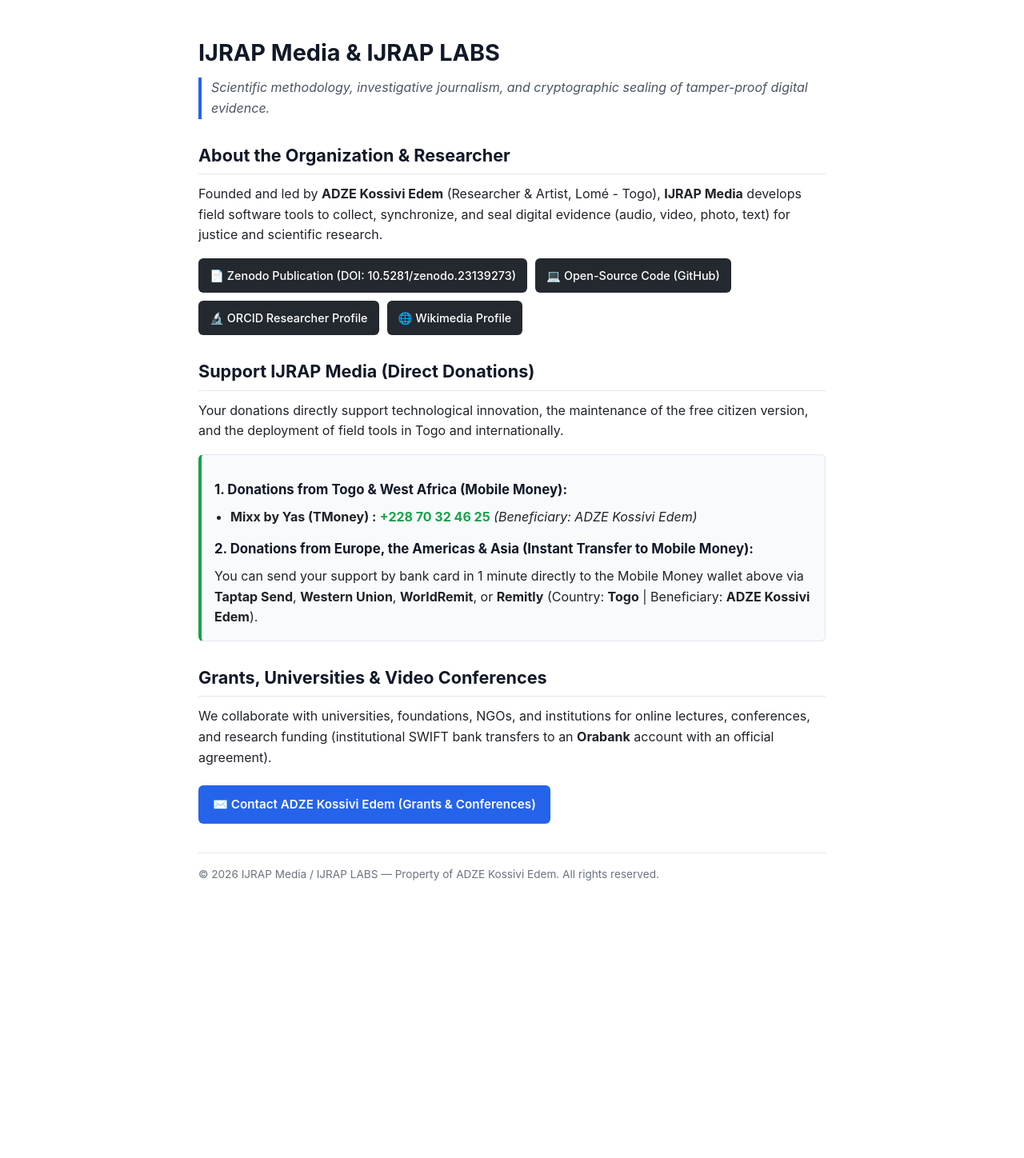
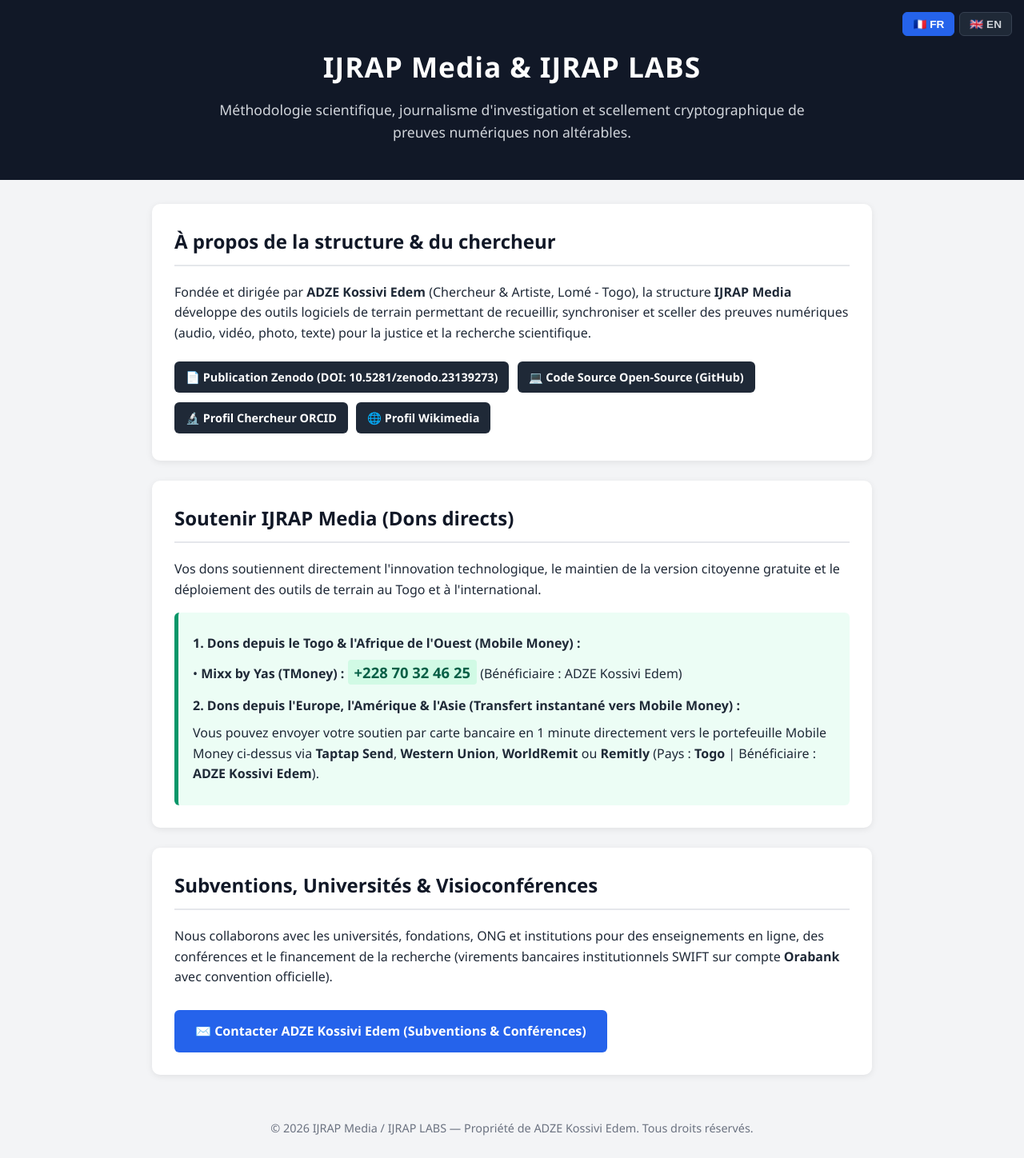
Before and after one commit to ijrapmedia/ijrap-security-public, a plain HTML site: page index.html in a window 1280 px wide. Shown: the whole page at 80% size. Before the commit the page ends 1129 px from the top, so only its background shows below. Drawn offline with Linux system fonts and the light colour scheme.

Commit message:
Refactor index.html for multilingual support and styling
Updated the HTML structure and content for multilingual support, including French and English. Enhanced styling and added new sections for donations and organization information.

```diff
--- a/index.html
+++ b/index.html
@@ -1,199 +1,150 @@
 <!DOCTYPE html>
-<html lang="en">
+<html lang="fr" id="html-tag">
 <head>
     <meta charset="UTF-8">
     <meta name="viewport" content="width=device-width, initial-scale=1.0">
-  <title>IJRAP Media &amp; IJRAP LABS</title>
+    <title id="page-title">IJRAP Media | Sécurité Forensique &amp; Journalisme d'Investigation</title>
     <style>
-    * {
-      box-sizing: border-box;
-    }
+        body { font-family: 'Segoe UI', Arial, sans-serif; line-height: 1.6; color: #1f2937; margin: 0; padding: 0; background-color: #f3f4f6; }
+        header { position: relative; background-color: #111827; color: #ffffff; padding: 55px 20px 45px; text-align: center; }
+        header h1 { margin: 0; font-size: 2.2em; letter-spacing: 1px; }
+        header p { color: #d1d5db; font-size: 1.1em; max-width: 750px; margin: 12px auto 0; }
 
-    body {
-      font-family: -apple-system, BlinkMacSystemFont, "Segoe UI", Roboto, Helvetica, Arial, sans-serif;
-      line-height: 1.6;
-      color: #1f2328;
-      background-color: #ffffff;
-      margin: 0;
-      padding: 0;
-    }
+        /* Bouton de langue */
+        .lang-switch { position: absolute; top: 15px; right: 15px; display: flex; gap: 6px; }
+        .lang-btn { background: #1f2937; color: #d1d5db; border: 1px solid #374151; padding: 6px 12px; border-radius: 6px; cursor: pointer; font-weight: bold; font-size: 0.85em; }
+        .lang-btn:hover { background: #374151; color: #ffffff; }
+        .lang-btn.active { background: #2563eb; color: #ffffff; border-color: #2563eb; }
 
-    .container {
-      max-width: 820px;
-      margin: 0 auto;
-      padding: 24px 18px;
-    }
+        .container { max-width: 900px; margin: 30px auto; padding: 0 20px; }
+        .card { background: #ffffff; padding: 28px; border-radius: 10px; box-shadow: 0 2px 8px rgba(0,0,0,0.08); margin-bottom: 25px; }
+        h2 { color: #111827; border-bottom: 2px solid #e5e7eb; padding-bottom: 10px; margin-top: 0; }
+        .badges a { display: inline-block; background: #1f2937; color: #ffffff; padding: 8px 14px; border-radius: 6px; text-decoration: none; font-weight: bold; margin: 6px 6px 6px 0; font-size: 0.9em; }
+        .badges a:hover { background: #374151; }
+        .donation-box { background-color: #ecfdf5; border-left: 5px solid #059669; padding: 18px; border-radius: 6px; margin-top: 15px; }
+        .donation-box p { margin: 8px 0; }
+        .highlight-num { font-size: 1.15em; font-weight: bold; color: #065f46; background: #d1fae5; padding: 3px 8px; border-radius: 4px; }
+        .btn-contact { display: inline-block; background-color: #2563eb; color: #ffffff; padding: 14px 26px; font-size: 1em; font-weight: bold; text-decoration: none; border-radius: 6px; margin-top: 12px; }
+        .btn-contact:hover { background-color: #1d4ed8; }
+        footer { text-align: center; padding: 25px; color: #6b7280; font-size: 0.9em; }
 
-    h1 {
-      font-size: 1.8rem;
-      margin-bottom: 8px;
-      color: #111827;
-    }
-
-    h2 {
-      font-size: 1.35rem;
-      margin-top: 28px;
-      margin-bottom: 12px;
-      padding-bottom: 6px;
-      border-bottom: 1px solid #e5e7eb;
-      color: #111827;
-    }
-
-    h3 {
-      font-size: 1.05rem;
-      margin-top: 14px;
-      margin-bottom: 8px;
-      color: #111827;
-    }
-
-    .subtitle {
-      border-left: 4px solid #2563eb;
-      padding-left: 12px;
-      color: #4b5563;
-      font-style: italic;
-      margin-bottom: 24px;
-    }
-
-    p {
-      margin-top: 0;
-      margin-bottom: 14px;
-    }
-
-    /* Boutons sombres adaptés au mobile */
-    .links-grid {
-      display: flex;
-      flex-wrap: wrap;
-      gap: 10px;
-      margin-top: 16px;
-      margin-bottom: 20px;
-    }
-
-    .btn-dark {
-      display: inline-flex;
-      align-items: center;
-      gap: 6px;
-      background-color: #24292f;
-      color: #ffffff;
-      text-decoration: none;
-      padding: 10px 14px;
-      border-radius: 6px;
-      font-size: 0.9rem;
-      font-weight: 500;
-      max-width: 100%;
-    }
-
-    .btn-dark:hover {
-      background-color: #374151;
-    }
-
-    /* Encadré des dons */
-    .donation-box {
-      background-color: #f8fafc;
-      border: 1px solid #e2e8f0;
-      border-left: 4px solid #16a34a;
-      border-radius: 6px;
-      padding: 16px;
-      margin-top: 16px;
-    }
-
-    .donation-box ul {
-      padding-left: 20px;
-      margin: 8px 0 14px 0;
-    }
-
-    .phone-number {
-      color: #16a34a;
-      font-weight: 700;
-    }
-
-    /* Bouton bleu de contact */
-    .btn-primary {
-      display: inline-flex;
-      align-items: center;
-      gap: 8px;
-      background-color: #2563eb;
-      color: #ffffff;
-      text-decoration: none;
-      padding: 12px 18px;
-      border-radius: 6px;
-      font-size: 0.95rem;
-      font-weight: 600;
-      margin-top: 8px;
-      max-width: 100%;
-    }
-
-    .btn-primary:hover {
-      background-color: #1d4ed8;
-    }
-
-    footer {
-      margin-top: 36px;
-      padding-top: 16px;
-      border-top: 1px solid #e5e7eb;
-      font-size: 0.85rem;
-      color: #6b7280;
-    }
+        /* Affichage dynamique des langues */
+        .en { display: none; }
+        body.lang-en .fr { display: none; }
+        body.lang-en .en { display: inline; }
+        body.lang-en p.en, body.lang-en h2.en { display: block; }
     </style>
 </head>
 <body>
-  <div class="container">
-    <h1>IJRAP Media &amp; IJRAP LABS</h1>
-    <div class="subtitle">
-      Scientific methodology, investigative journalism, and cryptographic sealing of tamper-proof digital evidence.
+
+<header>
+    <div class="lang-switch">
+        <button id="btn-fr" class="lang-btn active" onclick="setLanguage('fr')">🇫🇷 FR</button>
+        <button id="btn-en" class="lang-btn" onclick="setLanguage('en')">🇬🇧 EN</button>
     </div>
 
-    <h2>About the Organization &amp; Researcher</h2>
-    <p>
-      Founded and led by <strong>ADZE Kossivi Edem</strong> (Researcher &amp; Artist, Lomé - Togo), <strong>IJRAP Media</strong> develops field software tools to collect, synchronize, and seal digital evidence (audio, video, photo, text) for justice and scientific research.
-    </p>
+    <h1>IJRAP Media &amp; IJRAP LABS</h1>
+    <p class="fr">Méthodologie scientifique, journalisme d'investigation et scellement cryptographique de preuves numériques non altérables.</p>
+    <p class="en">Scientific methodology, investigative journalism, and cryptographic sealing of tamper-proof digital evidence.</p>
+</header>
 
-    <div class="links-grid">
-      <a href="https://zenodo.org" target="_blank" rel="noopener noreferrer" class="btn-dark">
-        📄 Zenodo Publication (DOI: 10.5281/zenodo.23139273)
+<div class="container">
+
+    <div class="card">
+        <h2 class="fr">À propos de la structure &amp; du chercheur</h2>
+        <h2 class="en">About the Organization &amp; Researcher</h2>
+
+        <p class="fr">Fondée et dirigée par <strong>ADZE Kossivi Edem</strong> (Chercheur &amp; Artiste, Lomé - Togo), la structure <strong>IJRAP Media</strong> développe des outils logiciels de terrain permettant de recueillir, synchroniser et sceller des preuves numériques (audio, vidéo, photo, texte) pour la justice et la recherche scientifique.</p>
+        <p class="en">Founded and led by <strong>ADZE Kossivi Edem</strong> (Researcher &amp; Artist, Lomé - Togo), <strong>IJRAP Media</strong> develops field software tools to collect, synchronize, and seal digital evidence (audio, video, photo, text) for justice and scientific research.</p>
+
+        <div class="badges">
+            <a href="https://zenodo.org" target="_blank">
+                <span class="fr">📄 Publication Zenodo (DOI: 10.5281/zenodo.23139273)</span>
+                <span class="en">📄 Zenodo Publication (DOI: 10.5281/zenodo.23139273)</span>
             </a>
-      <a href="https://github.com/ijrapmedia/ijrap-security-public" target="_blank" rel="noopener noreferrer" class="btn-dark">
-        💻 Open-Source Code (GitHub)
+            <a href="https://github.com/ijrapmedia/ijrap-security-public" target="_blank">
+                <span class="fr">💻 Code Source Open-Source (GitHub)</span>
+                <span class="en">💻 Open-Source Code (GitHub)</span>
             </a>
-      <a href="https://orcid.org/0009-0009-0018-6734" target="_blank" rel="noopener noreferrer" class="btn-dark">
-        🔬 ORCID Researcher Profile
+            <a href="https://orcid.org/0009-0009-0018-6734" target="_blank">
+                <span class="fr">🔬 Profil Chercheur ORCID</span>
+                <span class="en">🔬 ORCID Researcher Profile</span>
             </a>
-      <a href="https://commons.wikimedia.org/wiki/User:Komavo
-        " target="_blank" rel="noopener noreferrer" class="btn-dark">
-        🌐 Wikimedia Profile
+            <a href="https://commons.wikimedia.org/wiki/User:Komavo" target="_blank">
+                <span class="fr">🌐 Profil Wikimedia</span>
+                <span class="en">🌐 Wikimedia Profile</span>
+            </a>
+        </div>
+    </div>
+
+    <div class="card">
+        <h2 class="fr">Soutenir IJRAP Media (Dons directs)</h2>
+        <h2 class="en">Support IJRAP Media (Direct Donations)</h2>
+
+        <p class="fr">Vos dons soutiennent directement l'innovation technologique, le maintien de la version citoyenne gratuite et le déploiement des outils de terrain au Togo et à l'international.</p>
+        <p class="en">Your donations directly support technological innovation, the maintenance of the free citizen version, and the deployment of field tools in Togo and internationally.</p>
+
+        <div class="donation-box">
+            <p class="fr"><strong>1. Dons depuis le Togo &amp; l'Afrique de l'Ouest (Mobile Money) :</strong></p>
+            <p class="en"><strong>1. Donations from Togo &amp; West Africa (Mobile Money):</strong></p>
+
+            <p class="fr">• <strong>Mixx by Yas (TMoney) :</strong> <span class="highlight-num">+228 70 32 46 25</span> (Bénéficiaire : ADZE Kossivi Edem)</p>
+            <p class="en">• <strong>Mixx by Yas (TMoney):</strong> <span class="highlight-num">+228 70 32 46 25</span> (Beneficiary: ADZE Kossivi Edem)</p>
+
+            <p class="fr" style="margin-top: 15px;"><strong>2. Dons depuis l'Europe, l'Amérique &amp; l'Asie (Transfert instantané vers Mobile Money) :</strong></p>
+            <p class="en" style="margin-top: 15px;"><strong>2. Donations from Europe, the Americas &amp; Asia (Instant Transfer to Mobile Money):</strong></p>
+
+            <p class="fr">Vous pouvez envoyer votre soutien par carte bancaire en 1 minute directement vers le portefeuille Mobile Money ci-dessus via <strong>Taptap Send</strong>, <strong>Western Union</strong>, <strong>WorldRemit</strong> ou <strong>Remitly</strong> (Pays : <strong>Togo</strong> | Bénéficiaire : <strong>ADZE Kossivi Edem</strong>).</p>
+            <p class="en">You can send your support by bank card in 1 minute directly to the Mobile Money wallet above via <strong>Taptap Send</strong>, <strong>Western Union</strong>, <strong>WorldRemit</strong>, or <strong>Remitly</strong> (Country: <strong>Togo</strong> | Beneficiary: <strong>ADZE Kossivi Edem</strong>).</p>
+        </div>
+    </div>
+
+    <div class="card">
+        <h2 class="fr">Subventions, Universités &amp; Visioconférences</h2>
+        <h2 class="en">Grants, Universities &amp; Video Conferences</h2>
+
+        <p class="fr">Nous collaborons avec les universités, fondations, ONG et institutions pour des enseignements en ligne, des conférences et le financement de la recherche (virements bancaires institutionnels SWIFT sur compte <strong>Orabank</strong> avec convention officielle).</p>
+        <p class="en">We collaborate with universities, foundations, NGOs, and institutions for online lectures, conferences, and research funding (institutional SWIFT bank transfers to an <strong>Orabank</strong> account with an official agreement).</p>
+
+        <a id="contact-link" href="mailto:imoadze1@://gmail.com" class="btn-contact">
+            <span class="fr">✉️ Contacter ADZE Kossivi Edem (Subventions &amp; Conférences)</span>
+            <span class="en">✉️ Contact ADZE Kossivi Edem (Grants &amp; Conferences)</span>
         </a>
     </div>
 
-    <h2>Support IJRAP Media (Direct Donations)</h2>
-    <p>
-      Your donations directly support technological innovation, the maintenance of the free citizen version, and the deployment of field tools in Togo and internationally.
-    </p>
-
-    <div class="donation-box">
-      <h3>1. Donations from Togo &amp; West Africa (Mobile Money):</h3>
-      <ul>
-        <li>
-          <strong>Mixx by Yas (TMoney) :</strong> <span class="phone-number">+228 70 32 46 25</span> <em>(Beneficiary: ADZE Kossivi Edem)</em>
-        </li>
-      </ul>
-
-      <h3>2. Donations from Europe, the Americas &amp; Asia (Instant Transfer to Mobile Money):</h3>
-      <p style="margin-bottom: 0;">
-        You can send your support by bank card in 1 minute directly to the Mobile Money wallet above via <strong>Taptap Send</strong>, <strong>Western Union</strong>, <strong>WorldRemit</strong>, or <strong>Remitly</strong> (Country: <strong>Togo</strong> | Beneficiary: <strong>ADZE Kossivi Edem</strong>).
-      </p>
 </div>
 
-    <h2>Grants, Universities &amp; Video Conferences</h2>
-    <p>
-      We collaborate with universities, foundations, NGOs, and institutions for online lectures, conferences, and research funding (institutional SWIFT bank transfers to an <strong>Orabank</strong> account with an official agreement).
-    </p>
+<footer>
+    <span class="fr">&copy; 2026 IJRAP Media / IJRAP LABS — Propriété de ADZE Kossivi Edem. Tous droits réservés.</span>
+    <span class="en">&copy; 2026 IJRAP Media / IJRAP LABS — Property of ADZE Kossivi Edem. All rights reserved.</span>
+</footer>
 
-    <a href="mailto:imoadze1@gmail.com" class="btn-primary">
-      ✉️ Contact ADZE Kossivi Edem (Grants &amp; Conferences)
-    </a>
+<script>
+    function setLanguage(lang) {
+        const body = document.body;
+        const htmlTag = document.getElementById('html-tag');
+        const pageTitle = document.getElementById('page-title');
+        const contactLink = document.getElementById('contact-link');
+        const btnFr = document.getElementById('btn-fr');
+        const btnEn = document.getElementById('btn-en');
 
-    <footer>
-      &copy; 2026 IJRAP Media / IJRAP LABS — Property of ADZE Kossivi Edem. All rights reserved.
-    </footer>
-  </div>
+        if (lang === 'en') {
+            body.classList.add('lang-en');
+            htmlTag.setAttribute('lang', 'en');
+            pageTitle.textContent = 'IJRAP Media | Forensic Security & Investigative Journalism';
+            contactLink.href = 'mailto:imoadze1@://gmail.com';
+            btnEn.classList.add('active');
+            btnFr.classList.remove('active');
+        } else {
+            body.classList.remove('lang-en');
+            htmlTag.setAttribute('lang', 'fr');
+            pageTitle.textContent = "IJRAP Media | Sécurité Forensique & Journalisme d'Investigation";
+            contactLink.href = 'mailto:imoadze1@://gmail.com';
+            btnFr.classList.add('active');
+            btnEn.classList.remove('active');
+        }
+    }
+</script>
+
 </body>
       </html>
```
Lines whose indentation alone changed are shown as unchanged.
